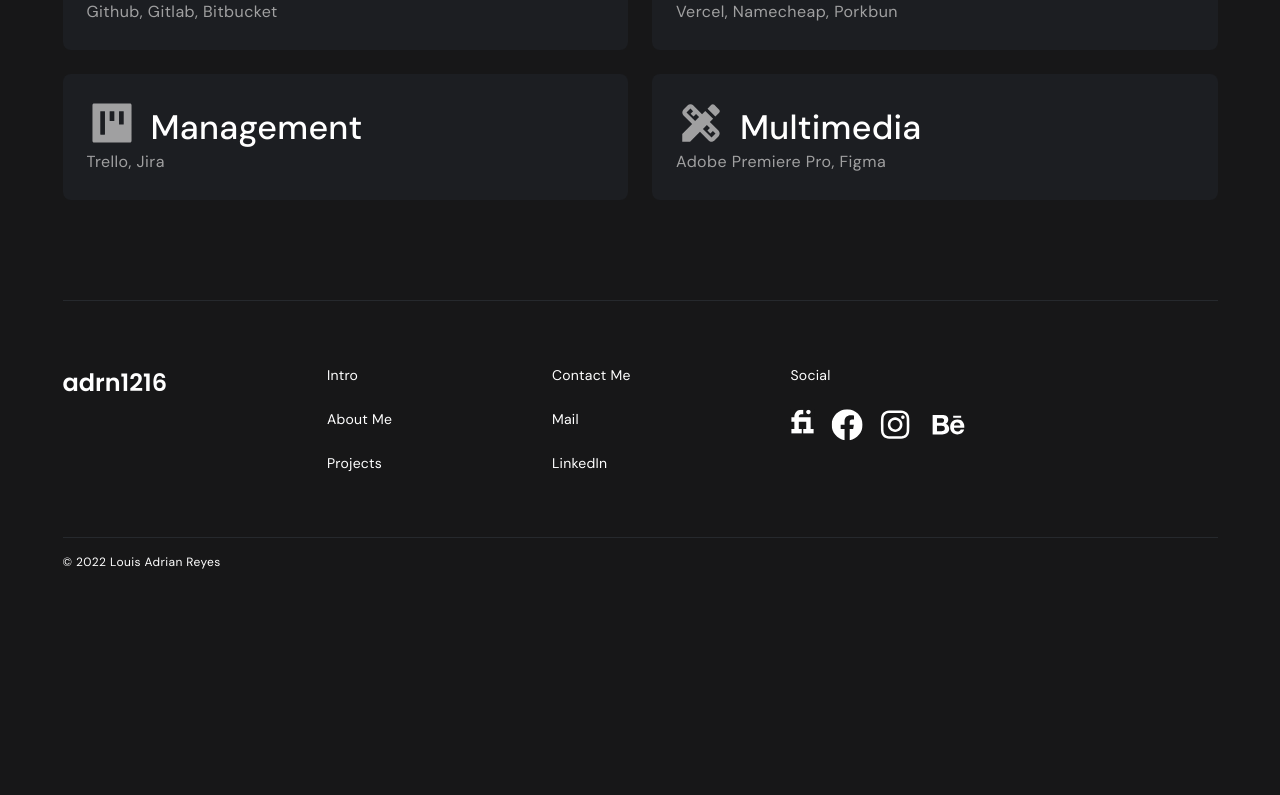
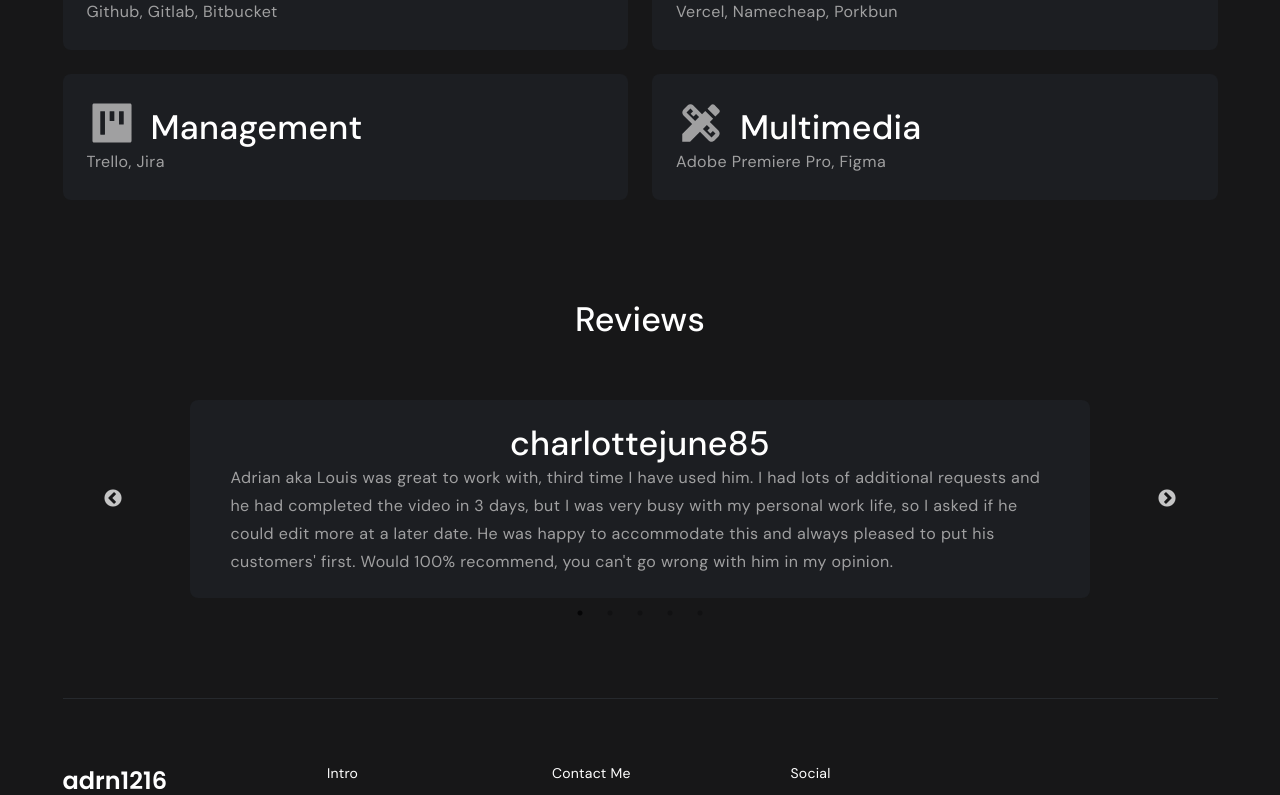
Before and after one commit to adrn1216/portfolio, a React (Create React App) app: page /about in a window 1280 px wide. Shown: the part 1285-2080 px from the top of the page. Before the commit the page ends 1887 px from the top, so only its background shows below. Built offline with nearby package versions, Linux system fonts and the light colour scheme.

Commit message:
added webscrape reviews

```diff
--- a/package.json
+++ b/package.json
@@ -6,12 +6,15 @@
     "@testing-library/jest-dom": "^5.14.1",
     "@testing-library/react": "^12.0.0",
     "@testing-library/user-event": "^13.2.1",
+    "axios": "^0.26.0",
     "react": "^17.0.2",
     "react-dom": "^17.0.2",
     "react-router": "^6.2.1",
     "react-router-dom": "^6.2.1",
     "react-scripts": "5.0.0",
+    "react-slick": "^0.28.1",
     "react-typing-effect": "^2.0.5",
+    "slick-carousel": "^1.8.1",
     "styled-components": "^5.3.3",
     "web-vitals": "^2.1.0"
   },
--- a/src/App.js
+++ b/src/App.js
@@ -1,4 +1,7 @@
 import "./App.css";
+import "slick-carousel/slick/slick.css";
+import "slick-carousel/slick/slick-theme.css";
+
 import { BrowserRouter as Router, Routes, Route } from "react-router-dom";
 import LandingPage from "./pages/LandingPage";
 import Header from "../src/components/Header";
--- /dev/null
+++ b/src/api.js
@@ -0,0 +1,15 @@
+import axios from "axios";
+
+export const getSellerReviews = (setIsError, setLoading) => {
+  setLoading(true);
+  axios
+    .get(`https://fiverr-webscrape.herokuapp.com/seller-reviews?id=adrn1216`)
+    .then((res) => {
+      return res.data;
+    })
+    .catch((err) => {
+      console.log(err);
+      setIsError(true);
+    })
+    .finally(setLoading(false));
+};
--- /dev/null
+++ b/src/components/ReviewCard/index.jsx
@@ -0,0 +1,13 @@
+import { Card } from "./style";
+
+const ReviewCard = ({ review }) => {
+  const { name, avatar, description, star, country, published } = review;
+  return (
+    <Card>
+      <h3>{name}</h3>
+      <p>{description}</p>
+    </Card>
+  );
+};
+
+export default ReviewCard;
--- /dev/null
+++ b/src/components/ReviewCard/style.js
@@ -0,0 +1,28 @@
+import styled, { css } from "styled-components";
+
+export const Card = styled.div`
+  width: 80%;
+  height: 150px;
+  margin: auto;
+  left: 165px;
+  top: 100px;
+  border-radius: 8px;
+  padding: 24px 40px;
+  background-color: var(--filler-color);
+  font-family: var(--primary-font);
+  text-align: left;
+  color: var(--gray-color);
+  h3 {
+    font-size: 34px;
+    font-weight: 500;
+    letter-spacing: 0.25px;
+    margin: 0;
+  }
+  p {
+    font-size: 16px;
+    font-weight: 400;
+    line-height: 28px;
+    letter-spacing: 0.44px;
+    margin: 0;
+  }
+`;
--- /dev/null
+++ b/src/constant.js
@@ -0,0 +1,104 @@
+import { ReactComponent as ReactIcon } from "./assets/svg/react-icon.svg";
+import { ReactComponent as JavascriptIcon } from "./assets/svg/javascript-icon.svg";
+import { ReactComponent as HtmlIcon } from "./assets/svg/html-icon.svg";
+import { ReactComponent as CssIcon } from "./assets/svg/css-icon.svg";
+import { ReactComponent as GitIcon } from "./assets/svg/git-icon.svg";
+import { ReactComponent as ProjectIcon } from "./assets/svg/project-icon.svg";
+import { ReactComponent as MultimediaIcon } from "./assets/svg/multimedia-icon.svg";
+import { ReactComponent as DeploymentIcon } from "./assets/svg/deployment-icon.svg";
+
+export const skills = [
+  {
+    icon: <ReactIcon />,
+    title: "React",
+    description: "React JS, Next JS, Redux, Context API",
+  },
+  {
+    icon: <JavascriptIcon />,
+    title: "Javascript",
+    description: "Javascript, Typescript",
+  },
+  {
+    icon: <HtmlIcon />,
+    title: "HTML",
+    description: "HTML5, Semantic HTML, Accessibility",
+  },
+  {
+    icon: <CssIcon />,
+    title: "CSS",
+    description: "CSS3, SASS, Styled Components, Ant Design",
+  },
+  {
+    icon: <GitIcon />,
+    title: "Git",
+    description: "Github, Gitlab, Bitbucket",
+  },
+  {
+    icon: <DeploymentIcon />,
+    title: "Deployment",
+    description: "Vercel, Namecheap, Porkbun",
+  },
+  {
+    icon: <ProjectIcon />,
+    title: "Management",
+    description: "Trello, Jira",
+  },
+  {
+    icon: <MultimediaIcon />,
+    title: "Multimedia",
+    description: "Adobe Premiere Pro, Figma",
+  },
+];
+
+export const reviews = [
+  {
+    name: "charlottejune85",
+    avatar:
+      "https://fiverr-res.cloudinary.com/image/upload/f_auto,q_auto,t_profile_small/v1/attachments/profile/photo/e87e73421ac7cb8b35373f8657bb7ccf-1637605942615/71ba4970-65e6-4e64-a91e-24527d302de9.JPG",
+    description:
+      "Adrian aka Louis was great to work with, third time I have used him. I had lots of additional requests and he had completed the video in 3 days, but I was very busy with my personal work life, so I asked if he could edit more at a later date. He was happy to accommodate this and always pleased to put his customers' first.\n\nWould 100% recommend, you can't go wrong with him in my opinion.",
+    star: "5",
+    country: "United Kingdom",
+    published: "",
+  },
+  {
+    name: "zicobakker5",
+    avatar:
+      "https://fiverr-res.cloudinary.com/image/upload/f_auto,q_auto,t_profile_small/v1/attachments/profile/photo/493f1ac74956c06856ee912b0a999d37-1600763403134/a61f30ce-c68d-4bee-9852-29a71daa522e.JPG",
+    description:
+      "The products he delivered are of great quality and he understands exactly what we need. If we have feedback he delivers that feedback on point and with his own creativity if need be. This time I ordered two trailers at the same time, previously I already had one. So he brings consistent quality. \n\nHe did have too many projects running at the same time this time. But he solved that professionally and kept us up to date accordingly!",
+    star: "5",
+    country: "Netherlands",
+    published: "",
+  },
+  {
+    name: "elecular5",
+    avatar:
+      "https://fiverr-res.cloudinary.com/image/upload/f_auto,q_auto,t_profile_small/v1/attachments/profile/photo/84ab65ebcae2f69598e6d4a30ef8e4f6-1641824736845/6dccf810-0379-4b81-bb3d-6241811f52a9.png",
+    description:
+      "this is my second buy from adrn1216 and I really liked his ads. he was very communicative and delivered High quality videos. he also accommodated all of my requested changes",
+    star: "5",
+    country: "Germany",
+    published: "",
+  },
+  {
+    name: "garretx5",
+    avatar:
+      "https://fiverr-res.cloudinary.com/image/upload/f_auto,q_auto,t_profile_small/v1/attachments/profile/photo/31da501f5745f2eff7db09bf5ff616a4-1640260655366/198545a7-faf9-4e16-9135-c82fe11f93a2.jpg",
+    description:
+      "First time using fiveer, dude was chilled, easy to get along with. Well look at the video, im satisfied, so should you.",
+    star: "5",
+    country: "China",
+    published: "",
+  },
+  {
+    name: "charlottejune85",
+    avatar:
+      "https://fiverr-res.cloudinary.com/image/upload/f_auto,q_auto,t_profile_small/v1/attachments/profile/photo/e87e73421ac7cb8b35373f8657bb7ccf-1637605942615/71ba4970-65e6-4e64-a91e-24527d302de9.JPG",
+    description:
+      "Second time using Adrian, he is very communicative and allows time for editing if required.\n\nAlways going the extra mile to ensure 100% satisfaction!\nDo use him for editing your videos, you will not be disappointed with the end result, in my opinion.",
+    star: "5",
+    country: "United Kingdom",
+    published: "",
+  },
+];
--- a/src/pages/About/index.jsx
+++ b/src/pages/About/index.jsx
@@ -1,59 +1,45 @@
-import React, { Fragment } from "react";
-import { AboutMe, Skills } from "./style";
+import React, { Fragment, useEffect, useState } from "react";
+import { AboutMe, Reviews, Skills } from "./style";
 import SkillCard from "../../components/SkillCard";
-import { ReactComponent as ReactIcon } from "../../assets/svg/react-icon.svg";
-import { ReactComponent as JavascriptIcon } from "../../assets/svg/javascript-icon.svg";
-import { ReactComponent as HtmlIcon } from "../../assets/svg/html-icon.svg";
-import { ReactComponent as CssIcon } from "../../assets/svg/css-icon.svg";
-import { ReactComponent as GitIcon } from "../../assets/svg/git-icon.svg";
-import { ReactComponent as ProjectIcon } from "../../assets/svg/project-icon.svg";
-import { ReactComponent as MultimediaIcon } from "../../assets/svg/multimedia-icon.svg";
-import { ReactComponent as DeploymentIcon } from "../../assets/svg/deployment-icon.svg";
+import ReviewCard from "../../components/ReviewCard";
 import profile from "../../assets/webp/profile-picture.webp";
+import { reviews, skills } from "../../constant";
+import { getSellerReviews } from "../../api";
+import Slider from "react-slick";
+
+var settings = {
+  dots: true,
+  infinite: true,
+  speed: 500,
+  slidesToShow: 1,
+  slidesToScroll: 1,
+};
 
 const About = () => {
-  const skills = [
-    {
-      icon: <ReactIcon />,
-      title: "React",
-      description: "React JS, Next JS, Redux, Context API",
-    },
-    {
-      icon: <JavascriptIcon />,
-      title: "Javascript",
-      description: "Javascript, Typescript",
-    },
-    {
-      icon: <HtmlIcon />,
-      title: "HTML",
-      description: "HTML5, Semantic HTML, Accessibility",
-    },
-    {
-      icon: <CssIcon />,
-      title: "CSS",
-      description: "CSS3, SASS, Styled Components, Ant Design",
-    },
-    {
-      icon: <GitIcon />,
-      title: "Git",
-      description: "Github, Gitlab, Bitbucket",
-    },
-    {
-      icon: <DeploymentIcon />,
-      title: "Deployment",
-      description: "Vercel, Namecheap, Porkbun",
-    },
-    {
-      icon: <ProjectIcon />,
-      title: "Management",
-      description: "Trello, Jira",
-    },
-    {
-      icon: <MultimediaIcon />,
-      title: "Multimedia",
-      description: "Adobe Premiere Pro, Figma",
-    },
-  ];
+  // const [reviews, setReviews] = useState([]);
+  // const [isError, setIsError] = useState(false);
+  // const [isLoading, setIsLoading] = useState(false);
+
+  // const getReviews = async () => {
+  //   const data = await getSellerReviews(setIsError, setIsLoading);
+  //   if (data) {
+  //     setReviews(data);
+  //     localStorage.setItem("reviews", JSON.stringify(data));
+  //     localStorage.setItem("reviewsData", JSON.stringify(new Date()));
+  //   } else {
+  //     console.log(JSON.parse(localStorage.getItem("reviews")));
+  //     setReviews(JSON.parse(localStorage.getItem("reviews")));
+  //   }
+  // };
+
+  // useEffect(() => {
+  //   getReviews();
+  // }, []);
+
+  // useEffect(() => {
+  //   console.log("reviews", reviews);
+  // }, [reviews]);
+
   return (
     <Fragment>
       <AboutMe>
@@ -95,6 +81,14 @@ const About = () => {
           })}
         </div>
       </Skills>
+      <Reviews>
+        <h3>Reviews</h3>
+        <Slider {...settings}>
+          {reviews.map((item) => {
+            return <ReviewCard review={item} />;
+          })}
+        </Slider>
+      </Reviews>
     </Fragment>
   );
 };
--- a/src/pages/About/style.js
+++ b/src/pages/About/style.js
@@ -34,7 +34,7 @@ export const AboutMe = styled.section`
       letter-spacing: 0.44px;
     }
     a {
-      color: var(--primary-color);
+      color: var(--accent-color);
       text-decoration: none;
     }
     //TODO:  remove margin in button component
@@ -65,3 +65,26 @@ export const Skills = styled.section`
     gap: 24px;
   }
 `;
+
+export const Reviews = styled.section`
+  width: 80%;
+  max-width: 1155px;
+  margin: auto;
+  padding: 0 20px;
+  margin-bottom: 100px;
+  h3 {
+    font-family: var(--primary-font);
+    font-size: 34px;
+    font-weight: 500;
+    line-height: 40px;
+    letter-spacing: 0.25px;
+    color: var(--white-color);
+    text-align: center;
+  }
+  > div {
+    margin-top: 60px;
+    display: flex;
+    flex-wrap: wrap;
+    gap: 24px;
+  }
+`;
--- a/src/pages/LandingPage/index.jsx
+++ b/src/pages/LandingPage/index.jsx
@@ -106,7 +106,7 @@ const LandingPage = () => {
             },
             {
               title: "Old Portfolio Design",
-              description: "Yo yo",
+              description: "",
               image: oldportfolio3,
             },
           ].map(({ title, description, image }) => {
```
Also changed, not shown: 1 other file (tests, documents, lock files or other folders).
